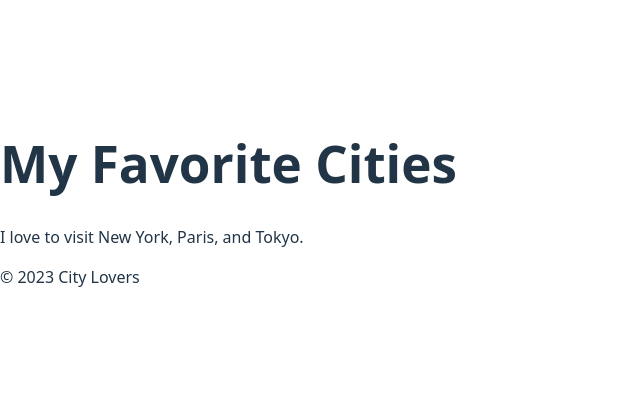
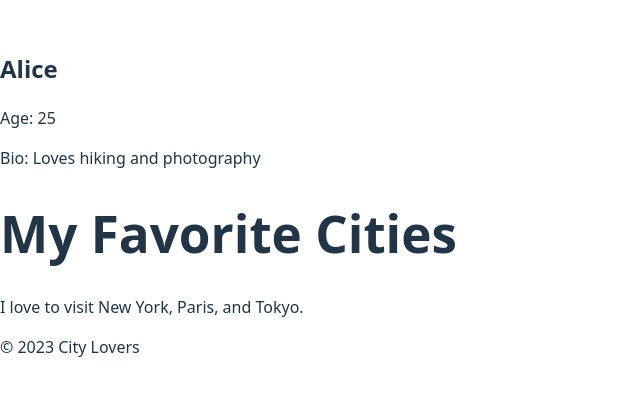
Before and after one commit to Apejidaniella/alx-fe-reactjs, a React (Vite) app in the folder alx-react-app/: page / in a window 1280 px wide. Shown: the part 197-592 px from the top of the page, without its empty margins (0-640 px from the left). Built offline with nearby package versions, Linux system fonts and the light colour scheme.

Commit message:
added user profil

```diff
--- a/alx-react-app/src/App.jsx
+++ b/alx-react-app/src/App.jsx
@@ -1,10 +1,12 @@
 import Header from './components/Header';
 import MainContent from './components/MainContent';
 import Footer from './components/Footer';
+import UserProfile from './components/UserProfile'
 
 function App() {
   return (
     <>
+      <UserProfile name="Alice" age="25" bio="Loves hiking and photography" />
       <Header /> <MainContent /> <Footer />
     </>
   )
--- /dev/null
+++ b/alx-react-app/src/components/UserProfile.jsx
@@ -0,0 +1,11 @@
+const UserProfile = (props) => {
+   return (
+     <div>
+       <h2>{props.name}</h2>
+       <p>Age: {props.age}</p>
+       <p>Bio: {props.bio}</p>
+     </div>
+   );
+ };
+
+ export default UserProfile;
```
